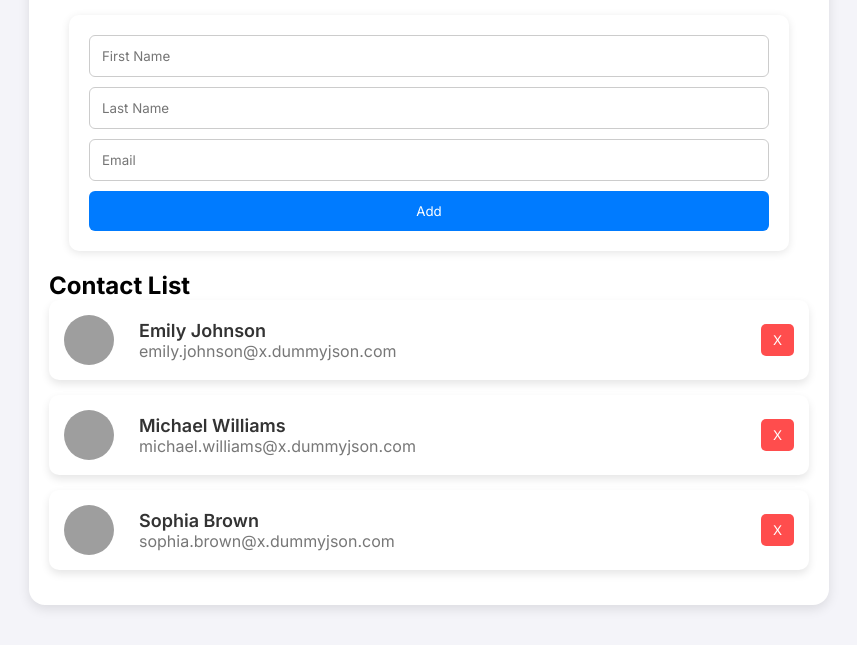
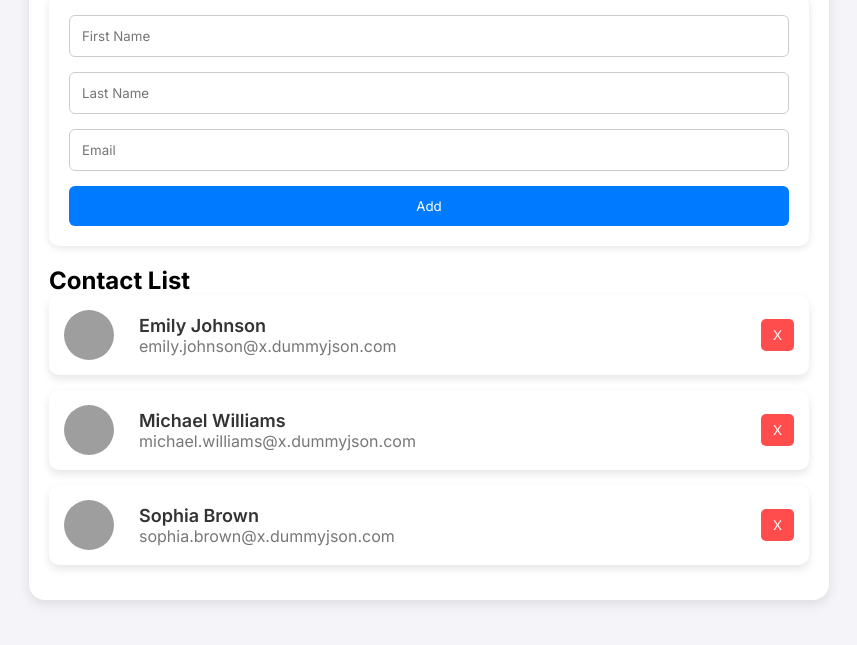
Before and after one commit to bimorajendraa/contact-web, a plain HTML site: page index.html in a window 1280 px wide. Shown: the part 173-818 px from the top of the page, without its empty margins (211-1068 px from the left). Drawn offline with Linux system fonts and the light colour scheme; grey boxes are pictures that could not be loaded.

Commit message:
fix sizing and layout

```diff
--- a/style.css
+++ b/style.css
@@ -30,7 +30,6 @@ body{
 }
 
 .main_container_add_contact{
-    padding: 20px;
     display: flex;
     flex-direction: column;;
 }
@@ -43,7 +42,7 @@ body{
     box-shadow: 0px 2px 8px rgba(0,0,0,0.1);
     border-radius: 16px;
     border-radius: 10px;
-    gap: 10px;
+    gap: 15px;
 }
 
 .form{
@@ -86,6 +85,14 @@ body{
 .user-image{
     width: 64px;
     height: 64px;
+}
+
+.contact{
+    margin-top: 20px;
+}
+
+.main_container_contact_list{
+    margin-top: 20px;
 }
 
 .contact_card {
```
